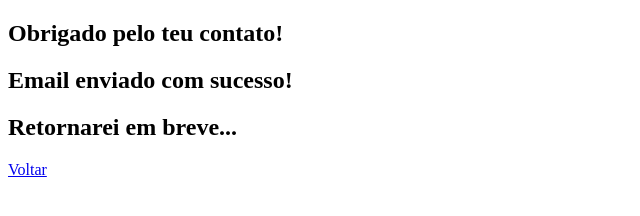
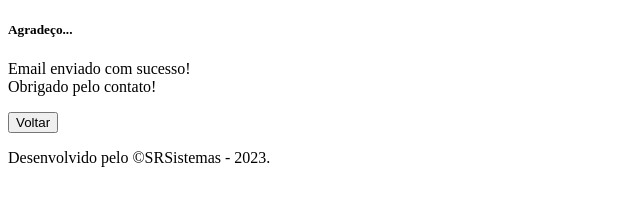
Before and after one commit to sergiorteglich/ProjBootstrapCV, a plain HTML site: page vendor/pages/obrigado.html in a window 1280 px wide. Shown: the whole page, without its empty margins (0-640 px from the left). Drawn offline with Linux system fonts and the light colour scheme.

```diff
--- a/vendor/pages/obrigado.html
+++ b/vendor/pages/obrigado.html
@@ -1,17 +1,54 @@
 <!DOCTYPE html>
 <html lang="pt-br">
 <head>
-    <meta charset="UTF-8">
-    <meta http-equiv="X-UA-Compatible" content="IE=edge">
-    <meta name="viewport" content="width=device-width, initial-scale=1.0">
+    <meta charset="utf-8">
+    <meta name="viewport" content="width=device-width, initial-scale=1">
+    <meta name="description" content="">
     <title>Agradeço </title>
+ <!--   <link rel="stylesheet" href="http://127.0.0.1:5501/vendor/bootstrap/css/style.css">
+    <link rel="canonical" href="https://getbootstrap.com/docs/5.3/examples/carousel/">
+
+    <link href="http://127.0.0.1:5501/vendor/bootstrap/css/bootstrap.min.css" rel="stylesheet">  -->
+
 </head>
 <body>
     <header>
-        <h2>Obrigado pelo teu contato!</h2>
-        <h2>Email enviado com sucesso!</h2>
-        <h2>Retornarei em breve...</h2>
-        <a href="./index.html">Voltar</a>
+        <nav class="navbar navbar-expand-md navbar-dark fixed-top bg-dark">
+            <div class="container-fluid">
+              <a class="navbar-brand">  </a>
+
+            </div>
+          </nav>
     </header>
+
+    <main>
+        <div class="modal" tabindex="-1">
+            <div class="modal-dialog">
+              <div class="modal-content">
+                <div class="modal-header">
+                  <h5 class="modal-title">Agradeço...</h5>
+                </div>
+                <div class="modal-body">
+                  <p> Email enviado com sucesso! <br>
+                      Obrigado pelo contato!
+                  </p>
+                </div>
+                <div class="modal-footer">
+                  <a href="http://127.0.0.1:5501/index.html">
+                    <button type="button" class="btn btn-secondary" data-bs-dismiss="modal">Voltar</button>
+                  </a>
+                </div>
+              </div>
+            </div>
+        </div>
+
+    </main>
+
+    <footer class="container">
+        <p class="float-end"></p>
+        <p> Desenvolvido pelo &copy;SRSistemas - 2023.
+    <script src="http://127.0.0.1:5501/vendor/bootstrap/js/script.js"></script>
+    <script src="http://127.0.0.1:5501/vendor/bootstrap/js/bootstrap.bundle.min.js"></script>
+
 </body>
 </html>
```
Also changed, not shown: index.html (+22 -21 lines).
